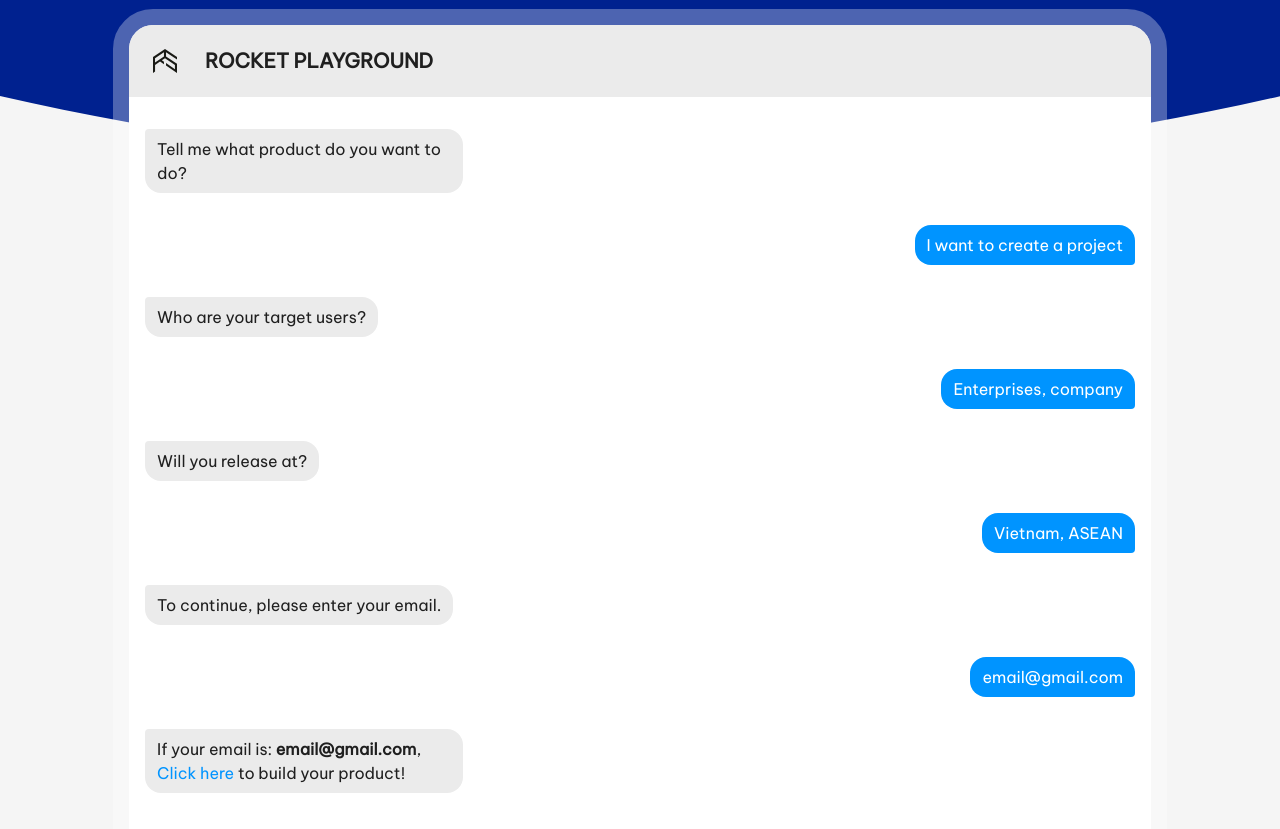
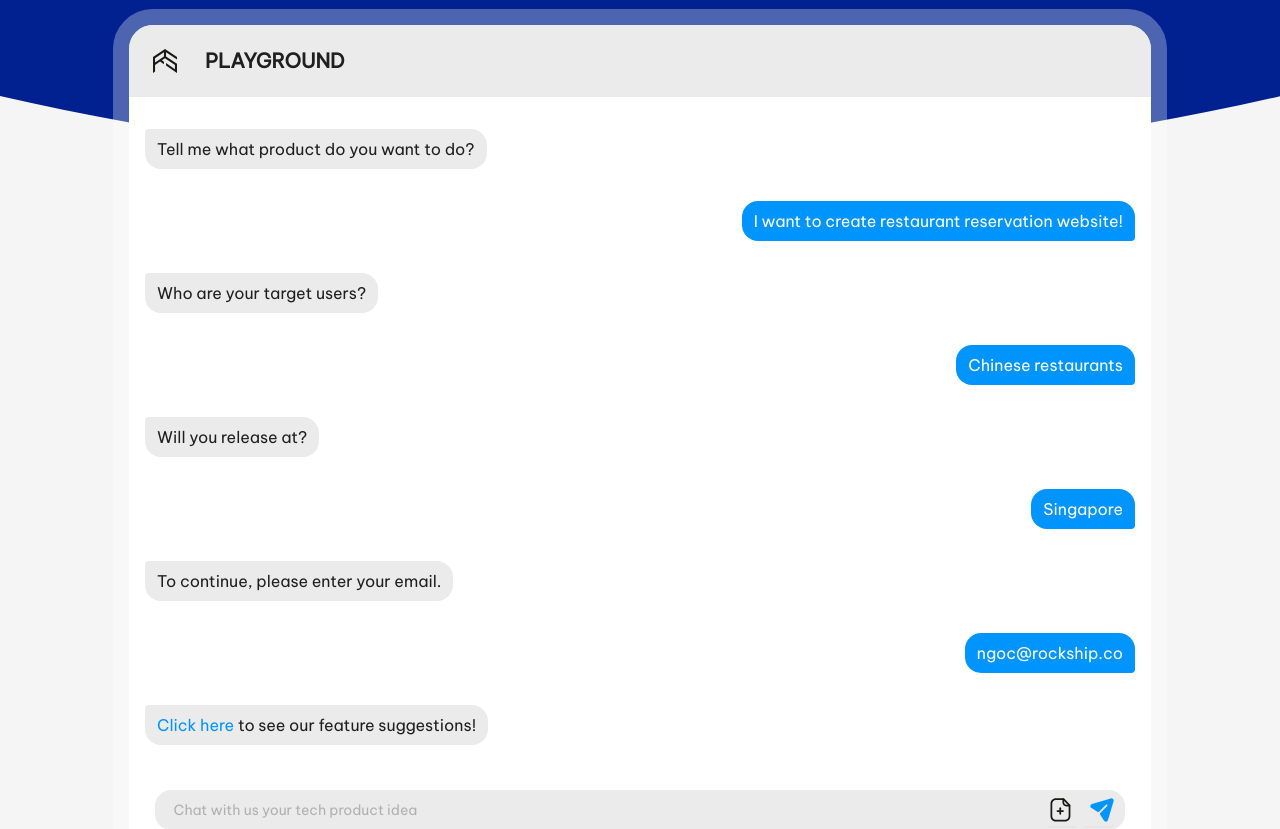
Before and after one commit to htz0707/rockship-frontend, a Next.js app: page / in a window 1280 px wide. Shown: the part 600-1429 px from the top of the page. Built offline with nearby package versions, Linux system fonts and the light colour scheme.

Commit message:
Update the chatbox for better wording

```diff
--- a/src/components/chatbot.js
+++ b/src/components/chatbot.js
@@ -32,14 +32,14 @@ const Chatbot = () => {
   React.useEffect(() => {
     const conversationData = [
       { sender: 'bot', content: 'Tell me what product do you want to do?' },
-      { sender: 'user', content: 'I want to create a project' },
+      { sender: 'user', content: 'I want to create restaurant reservation website!' },
       { sender: 'bot', content: 'Who are your target users?' },
-      { sender: 'user', content: 'Enterprises, company' },
+      { sender: 'user', content: 'Chinese restaurants' },
       { sender: 'bot', content: 'Will you release at?' },
-      { sender: 'user', content: 'Vietnam, ASEAN' },
+      { sender: 'user', content: 'Singapore' },
       { sender: 'bot', content: 'To continue, please enter your email.' },
-      { sender: 'user', content: 'email@gmail.com' },
-      { sender: 'bot', content: 'If your email is: email@gmail.com, Click here to build your product!' },
+      { sender: 'user', content: 'ngoc@rockship.co' },
+      { sender: 'bot', content: 'Click here to build your product!' },
     ];
     setMessages([...conversationData]);
   }, []);
@@ -48,7 +48,7 @@ const Chatbot = () => {
     <div className={styles['chatbot']}>
       <div className={styles['chat-header']}>
         <Image src={'/rockship_black.svg'} alt='rockship_black' height={24} width={24} />
-        <p>ROCKET PLAYGROUND</p>
+        <p>PLAYGROUND</p>
       </div>
       <div className={styles['chat-window']}>
         {messages.map((message, index) => (
@@ -56,10 +56,10 @@ const Chatbot = () => {
             key={index}
             className={styles[message.sender === 'bot' ? 'bot-message' : 'user-message']}
           >
-            {message.content !== 'If your email is: email@gmail.com, Click here to build your product!' ?
+            {message.content !== 'Click here to build your product!' ?
               <p>{message.content}</p> :
               <p>
-                If your email is: <b>email@gmail.com</b>,{' '}<><span onClick={showModal}>Click here</span> to build your product!</>
+                {' '}<><span onClick={showModal}>Click here</span> to see our feature suggestions!</>
               </p>
             }
           </div>
--- a/src/styles/chatbot.module.scss
+++ b/src/styles/chatbot.module.scss
@@ -49,7 +49,7 @@
         background: $gray;
         color: $black;
         width: fit-content;
-        max-width: 318px;
+        max-width: 450px;
         span {
           white-space: nowrap;
           color: $blue;
```
